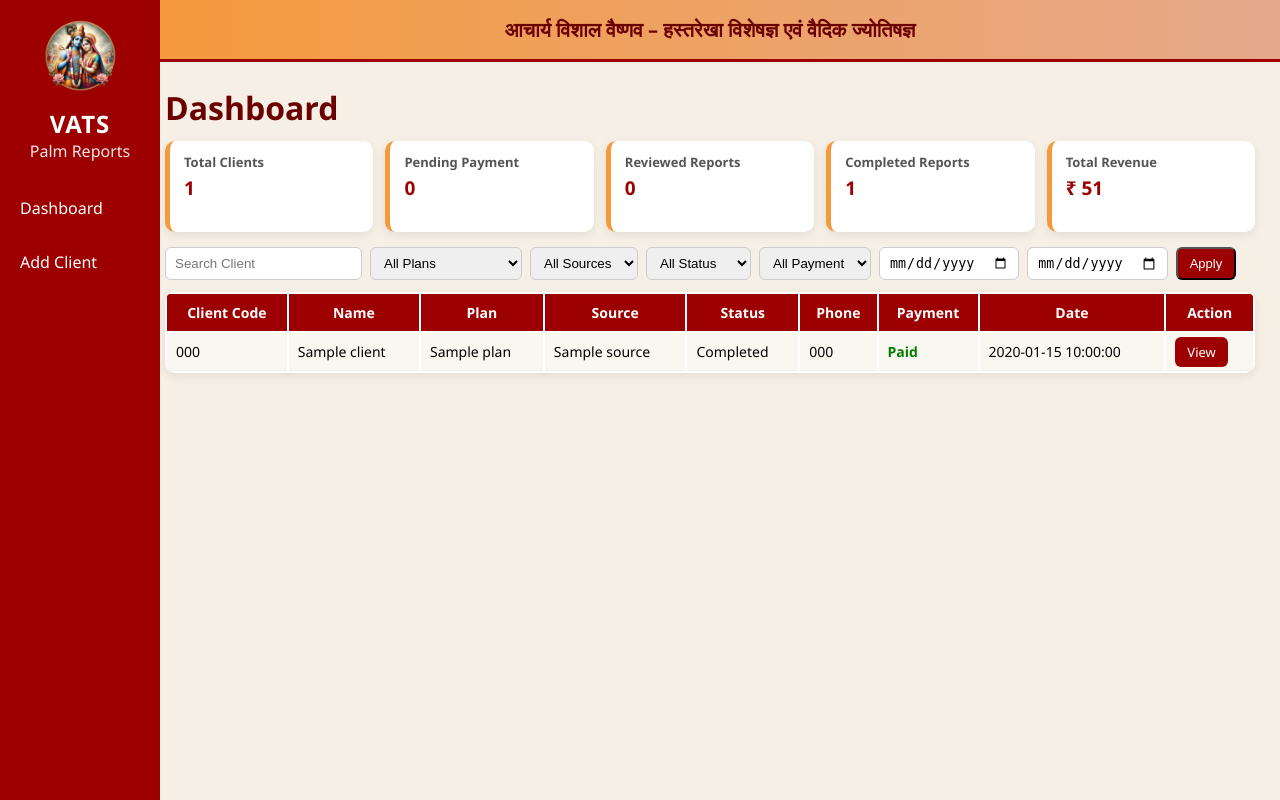
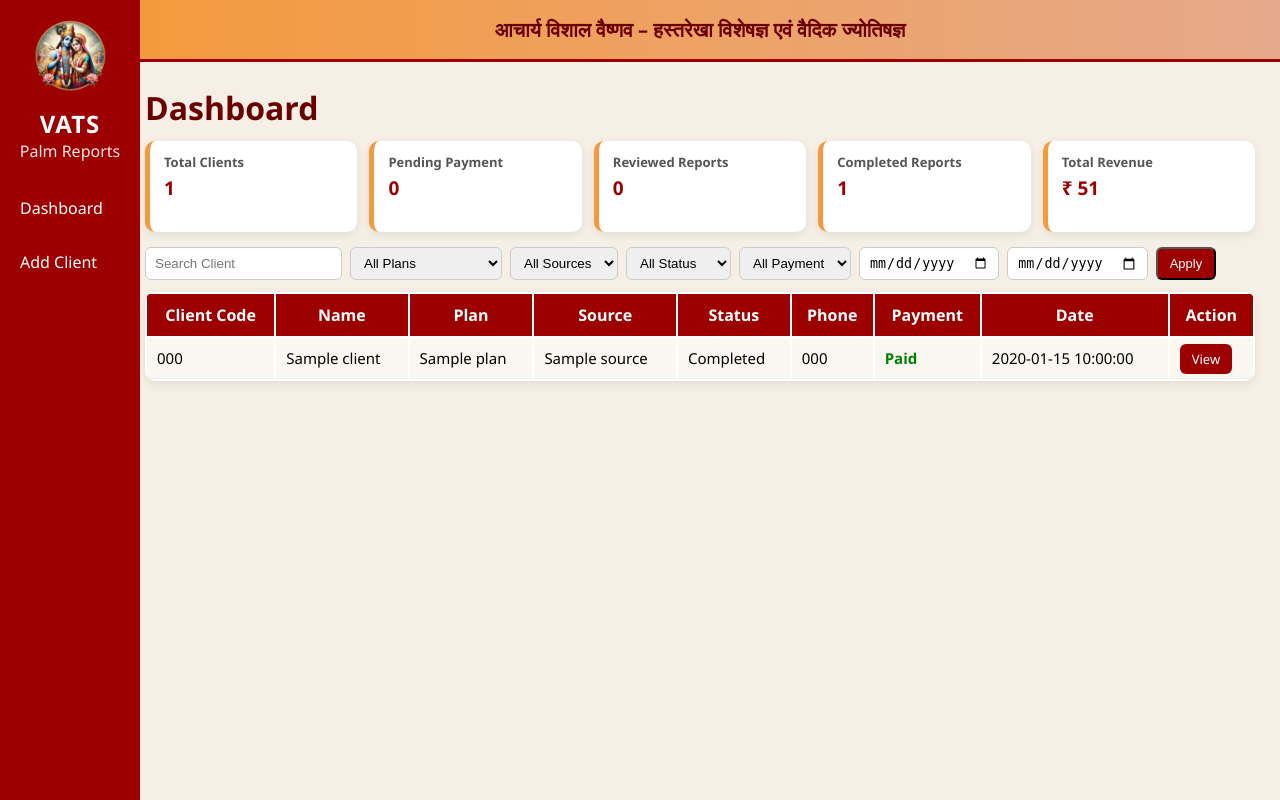
Before and after one commit to vishalvaishnavrk-ops/jyotish-backend, a FastAPI app: page /admin/dashboard in a window 1280 px wide. Run offline with FastAPI, Linux system fonts and the light colour scheme; a database or web service that is not in the repository returns one stand-in record (values such as "Sample title"); parts of the project's set-up code (start-up, migrations or seed data) failed here and were passed over.

Commit message:
Update admin.css

```diff
--- a/static/css/admin.css
+++ b/static/css/admin.css
@@ -7,7 +7,7 @@ background:#f6efe5;
 /* SIDEBAR */
 
 .sidebar{
-width:140px;
+width:120px;
 height:100vh;
 background:#9c0000;
 color:white;
@@ -56,7 +56,7 @@ opacity:0.9;
 /* MAIN */
 
 .main{
-margin-left:140px;
+margin-left:120px;
 }
 
 /* HEADER */
@@ -144,14 +144,15 @@ box-shadow:0 3px 10px rgba(0,0,0,0.08);
 th{
 background:#9c0000;
 color:white;
-padding:9px;
-font-size:14px;
+padding:10px;
+font-size:16px;
+font-weight:600;
 }
 
 td{
-padding:9px;
+padding:10px;
 border-bottom:1px solid #eee;
-font-size:14px;
+font-size:15px;
 }
 
 tr:nth-child(even){
```
